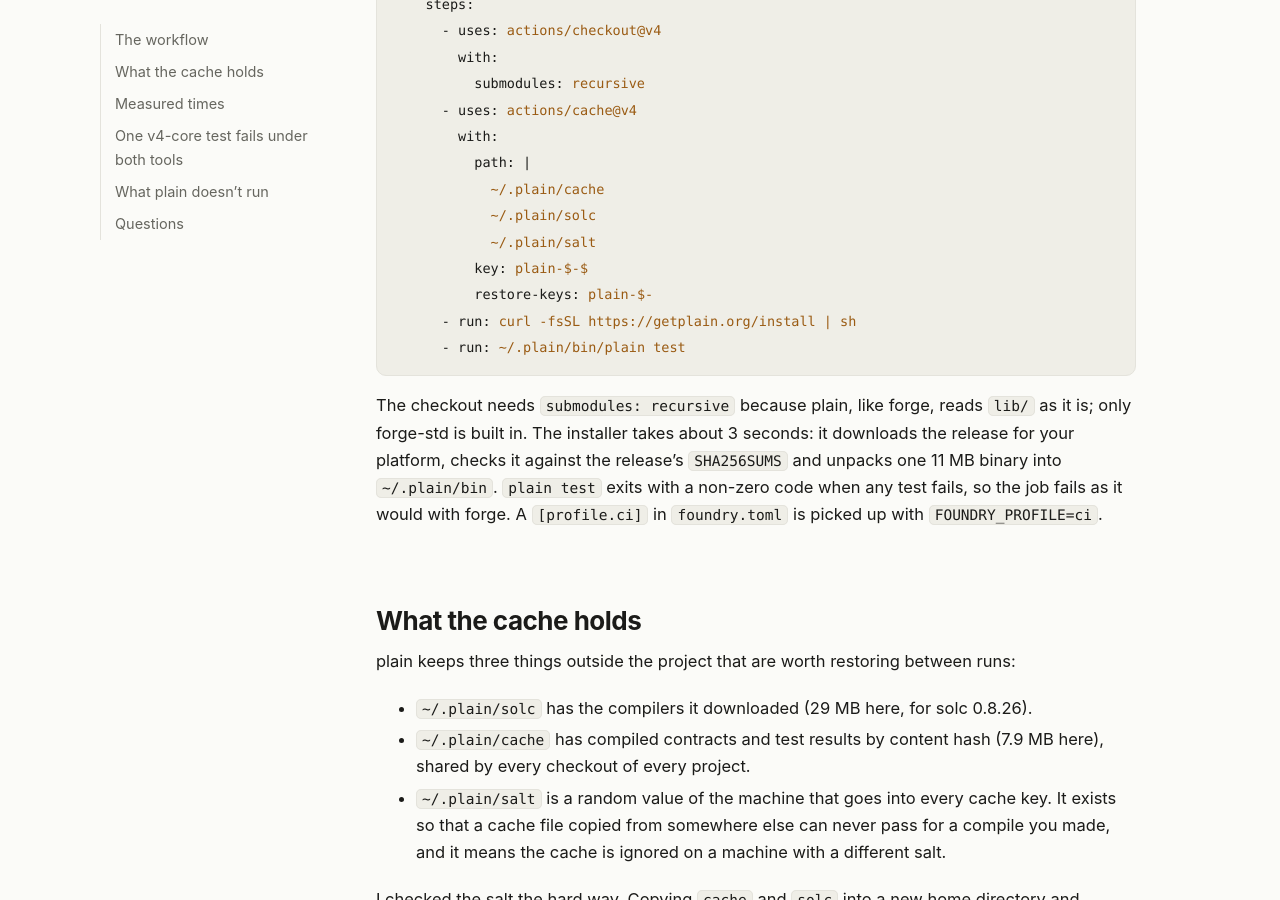
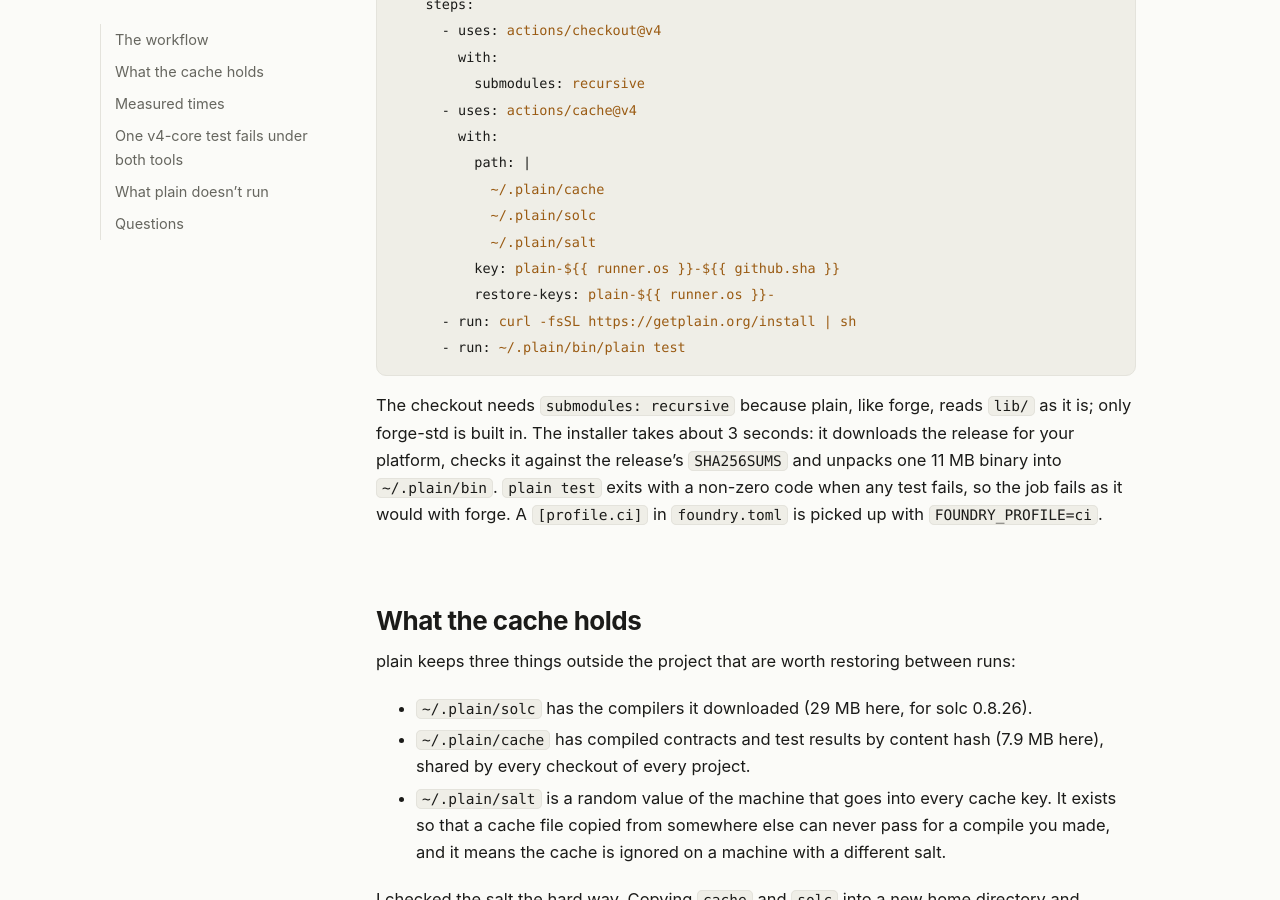
Before and after one commit to backmeupplz/plain, a Jekyll site: the page built from docs/docs/ci/index.md, in a window 1280 px wide and 900 px high, scrolled down 724 px. Built offline with Jekyll 4.4.1, drawn with Linux system fonts in a browser that asks for light colours; some of the changed text lies outside the part shown.

Commit message:
docs: keep ${{ }} on the CI page (cache key rendered as plain-$-$) (#24)

````diff
--- a/docs/docs/ci/index.md
+++ b/docs/docs/ci/index.md
@@ -20,6 +20,7 @@
 
 ## The workflow
 
+{% raw %}
 ```yaml
 name: tests
 on: [push, pull_request]
@@ -41,6 +42,7 @@
       - run: curl -fsSL https://getplain.org/install | sh
       - run: ~/.plain/bin/plain test
 ```
+{% endraw %}
 
 The checkout needs `submodules: recursive` because plain, like forge, reads `lib/` as it is; only forge-std is built in. The installer takes about 3 seconds: it downloads the release for your platform, checks it against the release's `SHA256SUMS` and unpacks one 11 MB binary into `~/.plain/bin`. `plain test` exits with a non-zero code when any test fails, so the job fails as it would with forge. A `[profile.ci]` in `foundry.toml` is picked up with `FOUNDRY_PROFILE=ci`.
 
@@ -92,7 +94,7 @@
 
 **Does it use my `foundry.toml`?** Yes: the solc version, optimizer, via-IR, remappings, fuzz and invariant settings and the rest of the [Foundry settings](/docs/#foundry-projects) it reads are used as they are.
 
-**Do fuzz tests get new inputs on every run?** Not by default: plain's fuzz seed is fixed, so a fuzz or invariant test that passed keeps its cached result until the code changes. Use `~/.plain/bin/plain test --seed random` in the workflow (or `--seed ${{ github.run_number }}`) to have every run try new inputs, as forge does when no seed is set. A random seed is printed when the run starts, and every fuzz or invariant failure prints the seed it ran with and the command that replays it locally (with `FOUNDRY_PROFILE`, `--fuzz-runs`, `--fork`, `--isolate` and `--gas-limit` when the run had them), while suites without fuzz or invariant tests still come from the cache.
+**Do fuzz tests get new inputs on every run?** Not by default: plain's fuzz seed is fixed, so a fuzz or invariant test that passed keeps its cached result until the code changes. Use `~/.plain/bin/plain test --seed random` in the workflow (or `--seed {% raw %}${{ github.run_number }}{% endraw %}`) to have every run try new inputs, as forge does when no seed is set. A random seed is printed when the run starts, and every fuzz or invariant failure prints the seed it ran with and the command that replays it locally (with `FOUNDRY_PROFILE`, `--fuzz-runs`, `--fork`, `--isolate` and `--gas-limit` when the run had them), while suites without fuzz or invariant tests still come from the cache.
 
 **Can I run both?** Yes. plain writes only to `.plain/` in the project, so forge's `out/` and `cache/` are untouched and a job can run `forge test` next to it while you compare.
 
````
